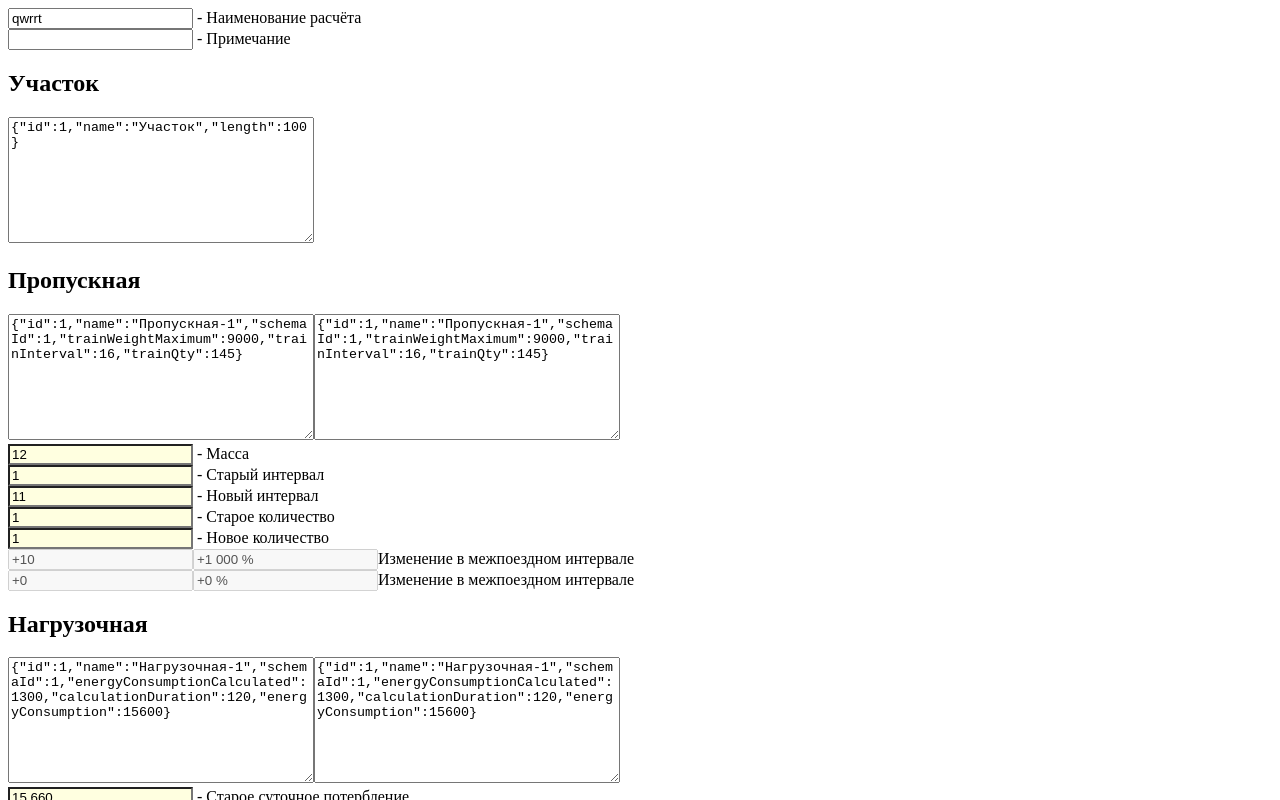
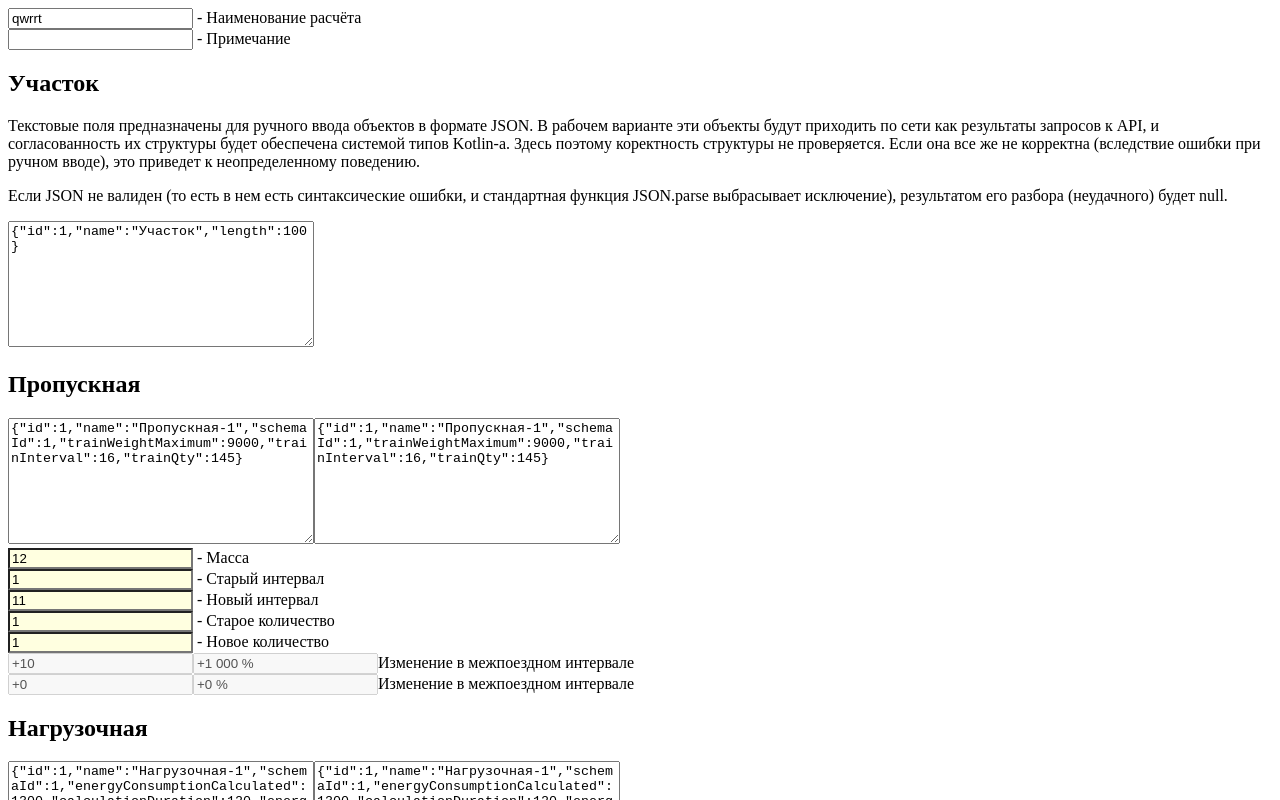
Before and after one commit to asmisloff/asuter-eco, a React (Create React App) app: page / in a window 1280 px wide. Shown: the top 800 px of the page. Built offline with nearby package versions, Linux system fonts and the light colour scheme.

Commit message:
Комментарий про текстовые поля

```diff
--- a/src/economic/component/Root.tsx
+++ b/src/economic/component/Root.tsx
@@ -115,6 +115,18 @@ export default function Root() {
       </div>
       <div>
         <h2>Участок</h2>
+        <p>
+          Текстовые поля предназначены для ручного ввода объектов в формате JSON. В рабочем
+          варианте эти объекты будут приходить по сети как результаты запросов к API, и согласованность
+          их структуры будет обеспечена системой типов Kotlin-а. Здесь поэтому коректность структуры
+          не проверяется. Если она все же не корректна (вследствие ошибки при ручном вводе), это
+          приведет к неопределенному поведению.
+        </p>
+        <p>
+          Если JSON не валиден (то есть в нем есть синтаксические ошибки,
+          и стандартная функция JSON.parse выбрасывает исключение), результатом его разбора
+          (неудачного) будет null.
+        </p>
         <TextArea
           obj={state.track}
           onBlur={obj => dispatch(economicSlice.actions.updateTrack(obj))}
```
